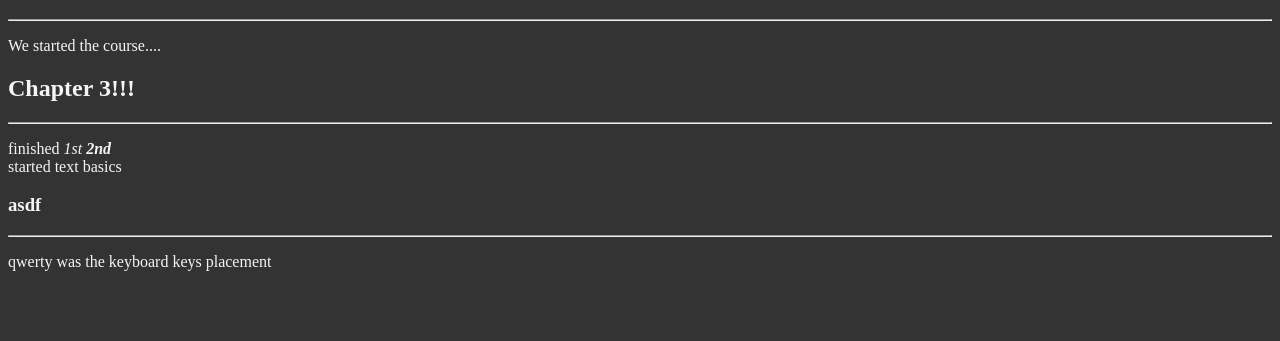
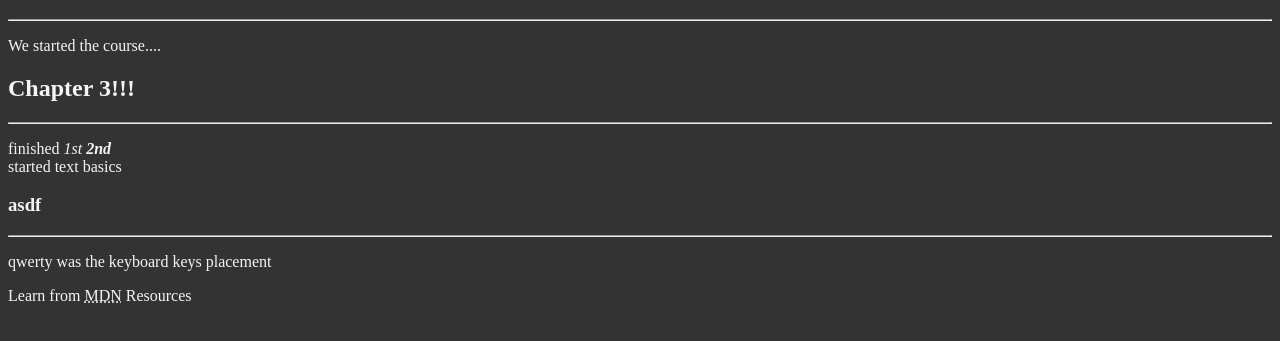
Before and after one commit to nageswarankarthi/TestProject, a plain HTML site: page index.html in a window 1280 px wide. Shown: the part 61-402 px from the top of the page. Drawn offline with Linux system fonts and the light colour scheme.

Commit message:
changed made in file

```diff
--- a/index.html
+++ b/index.html
@@ -5,7 +5,7 @@
     <meta name="author" content="Nages">
     <meta name="description" content="Pirates of the caribbean">
     <title>First page</title>
-    <link rel="icon" href="pirates.png" type="image/x-icon">
+    <link rel="icon" href="pirates.png" type="image/png">
     <link rel="stylesheet" href="main.css" type="text/css">
 </head>
 <body>
@@ -18,5 +18,6 @@
     <h3>asdf</h3>
     <hr>
     <p>qwerty was the keyboard keys placement</p>
+    <p>Learn from  <abbr title="mozilla developer network">MDN</abbr> Resources</p>
 </body>
 </html>
```
